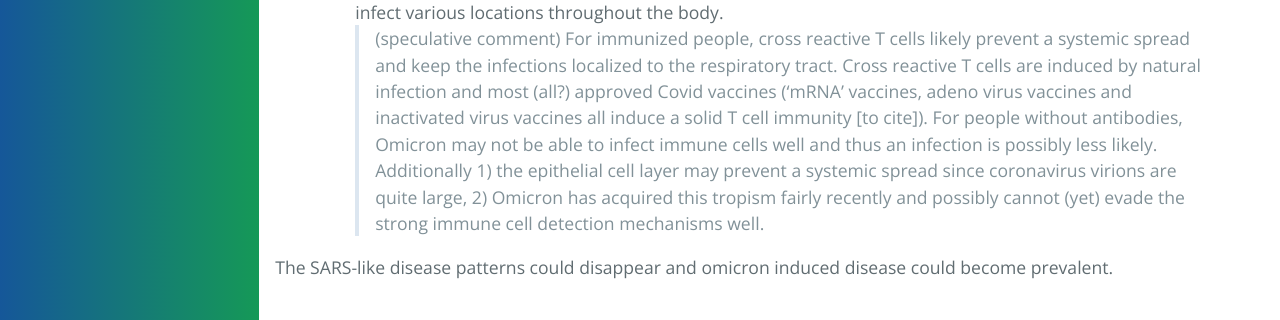
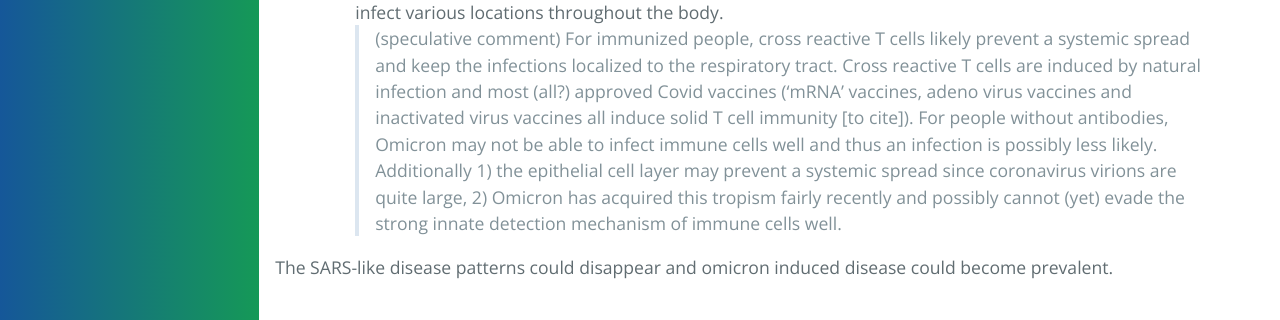
Before and after one commit to forestgrape/coronavirus, a Jekyll site: the page built from 2_biological/omicron.md, in a window 1280 px wide and 900 px high, scrolled down 4934 px. Shown: the part 234-554 px from the top of the window. Built offline with Jekyll 4.4.1, drawn with Linux system fonts in a browser that asks for light colours; our own code applies the rules of GitHub Pages for plain Markdown files.

Commit message:
formulations

```diff
--- a/2_biological/omicron.md
+++ b/2_biological/omicron.md
@@ -137,7 +137,7 @@ A change of tropism towards immune cells and upper respiratory tract cells chang
 * The disease course can change:
   * Epithelial cell infections can go unnoticed until a high viral is reached. A very high number of viruses in the lungs, in the late stage of the disease, then can cause ARDS mainly through inflammation. This is the main disease pattern observed for SARS-CoV-2 variants until Omicron.
   * Viruses infecting immune cells usually cause symptoms earlier since immune cells have quite sensitive pathogen recognition receptors, however the viruses can travel with immune cells, cause systemic disease and infect various locations throughout the body.
-  > (speculative comment) For immunized people, cross reactive T cells likely prevent a systemic spread and keep the infections localized to the respiratory tract. Cross reactive T cells are induced by natural infection and most (all?) approved Covid vaccines ('mRNA' vaccines, adeno virus vaccines and inactivated virus vaccines all induce a solid T cell immunity [to cite]). For people without antibodies, Omicron may not be able to infect immune cells well and thus an infection is possibly less likely. Additionally 1) the epithelial cell layer may prevent a systemic spread since coronavirus virions are quite large, 2) Omicron has acquired this tropism fairly recently and possibly cannot (yet) evade the strong immune cell detection mechanisms well.
+  > (speculative comment) For immunized people, cross reactive T cells likely prevent a systemic spread and keep the infections localized to the respiratory tract. Cross reactive T cells are induced by natural infection and most (all?) approved Covid vaccines ('mRNA' vaccines, adeno virus vaccines and inactivated virus vaccines all induce solid T cell immunity [to cite]). For people without antibodies, Omicron may not be able to infect immune cells well and thus an infection is possibly less likely. Additionally 1) the epithelial cell layer may prevent a systemic spread since coronavirus virions are quite large, 2) Omicron has acquired this tropism fairly recently and possibly cannot (yet) evade the strong innate detection mechanism of immune cells well.
 
 The SARS-like disease patterns could disappear and omicron induced disease could become prevalent.
 
```
